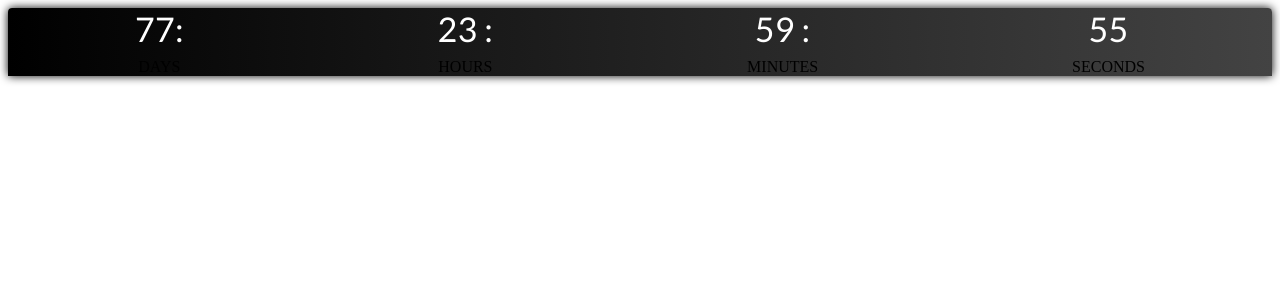
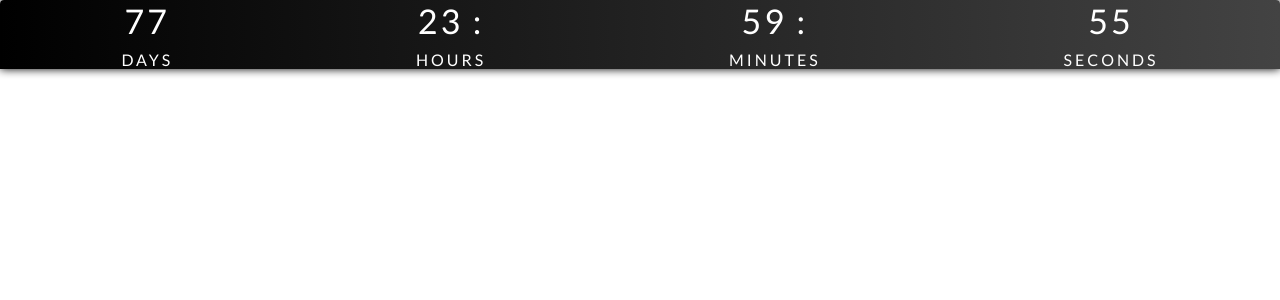
Before and after one commit to shuja-shah/TEST_PROJECT, a React (Create React App) app: page / in a window 1280 px wide. Shown: the top 300 px of the page. Built offline with nearby package versions, Linux system fonts and the light colour scheme; a web font is replaced by a local one.

Commit message:
finalize interval

```diff
--- a/src/Componenet/Card.js
+++ b/src/Componenet/Card.js
@@ -3,6 +3,8 @@ import "./card.css";
 import image1 from "../Assets/Image1.jpg";
 import { useState, useEffect } from "react";
 import Typography from "@mui/material/Typography";
+import ChevronLeftIcon from "@mui/icons-material/ChevronLeft";
+import ChevronRightIcon from "@mui/icons-material/ChevronRight";
 
 const CountDown = () => {
   const [days, setDays] = useState(78);
@@ -49,10 +51,16 @@ const CountDown = () => {
           justifyContent: "center",
           alignItems: "center",
           gap: "0.5rem",
+          color: "#fff",
+          fontFamily: "Lato",
+          letterSpacing: 3,
         }}
       >
-        <Typography variant="h4" sx={{ color: "#fff", fontFamily: "Lato" }}>
-          {days < 10 ? "0" + days : days}:{" "}
+        <Typography
+          variant="h4"
+          sx={{ color: "#fff", fontFamily: "Lato", letterSpacing: 3 }}
+        >
+          {days < 10 ? "0" + days : days}
         </Typography>
         DAYS
       </Box>
@@ -63,9 +71,15 @@ const CountDown = () => {
           justifyContent: "center",
           alignItems: "center",
           gap: "0.5rem",
+          color: "#fff",
+          fontFamily: "Lato",
+          letterSpacing: 3,
         }}
       >
-        <Typography variant="h4" sx={{ color: "#fff", fontFamily: "Lato" }}>
+        <Typography
+          variant="h4"
+          sx={{ color: "#fff", fontFamily: "Lato", letterSpacing: 3 }}
+        >
           {hours < 10 ? "0" + hours : hours} :
         </Typography>
         HOURS
@@ -77,9 +91,15 @@ const CountDown = () => {
           justifyContent: "center",
           alignItems: "center",
           gap: "0.5rem",
+          color: "#fff",
+          fontFamily: "Lato",
+          letterSpacing: 3,
         }}
       >
-        <Typography variant="h4" sx={{ color: "#fff", fontFamily: "Lato" }}>
+        <Typography
+          variant="h4"
+          sx={{ color: "#fff", fontFamily: "Lato", letterSpacing: 3 }}
+        >
           {minutes < 10 ? "0" + minutes : minutes} :
         </Typography>
         MINUTES
@@ -91,9 +111,15 @@ const CountDown = () => {
           justifyContent: "center",
           alignItems: "center",
           gap: "0.5rem",
+          color: "#fff",
+          fontFamily: "Lato",
+          letterSpacing: 3,
         }}
       >
-        <Typography variant="h4" sx={{ color: "#fff", fontFamily: "Lato" }}>
+        <Typography
+          variant="h4"
+          sx={{ color: "#fff", fontFamily: "Lato", letterSpacing: 3 }}
+        >
           {seconds}
         </Typography>
         SECONDS
@@ -102,7 +128,9 @@ const CountDown = () => {
   );
 };
 
-const Card = () => (
+const Card = () => {
+  const [num, setNum] = useState(1);
+  return (
     <Grid
       container
       justifyContent="center"
@@ -123,20 +151,13 @@ const Card = () => (
           background: "linear-gradient(90deg, #000000 0%, #434343 100%)",
         }}
       >
-      {/* <img
-        alt="cardImg"
-        src={image1}
-        style={{
-          height: "auto",
-          width: "100%",
-          objectFit: "contain",
-          objectPosition: "center",
-          borderRadius: 4,
-          boxShadow: "0 0 10px #000",
-        }}
-      /> */}
         <CountDown />
+      </Grid>
+      <Grid item container justifyContent="space-between" alignItems="center">
+        <ChevronLeftIcon sx={{ color: "#fff", fontSize: 50 }} />
+        <ChevronRightIcon sx={{ color: "#fff", fontSize: 50 }} />
       </Grid>
     </Grid>
   );
+};
 export default Card;
--- a/src/Componenet/card.css
+++ b/src/Componenet/card.css
@@ -1,3 +1,4 @@
-.cardImg {
-  background: url('../Assets/Image1.jpg') no-repeat;
+body {
+  margin:0;
+  padding:0;
 }
```
Lines whose indentation alone changed are shown as unchanged.
